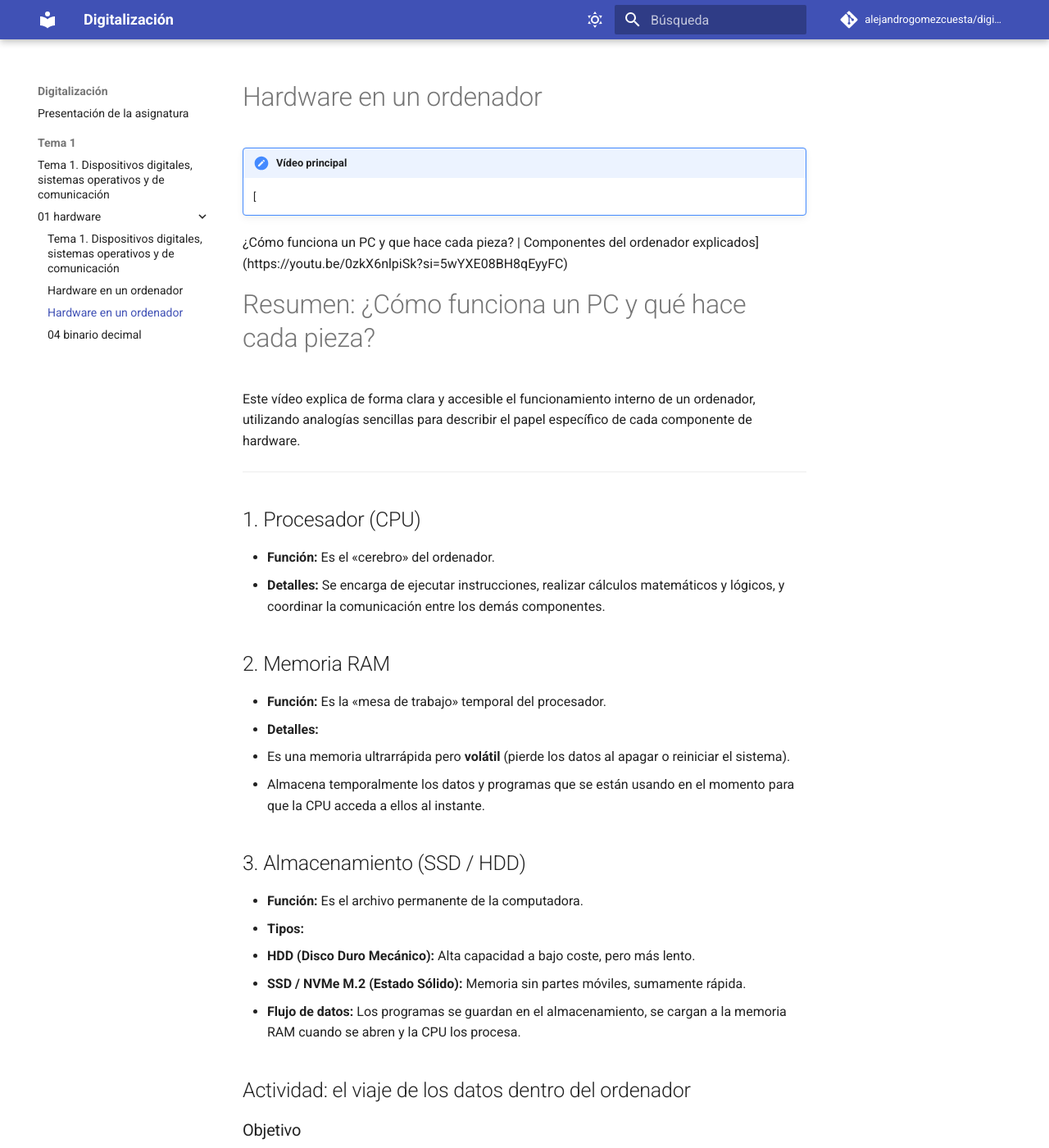
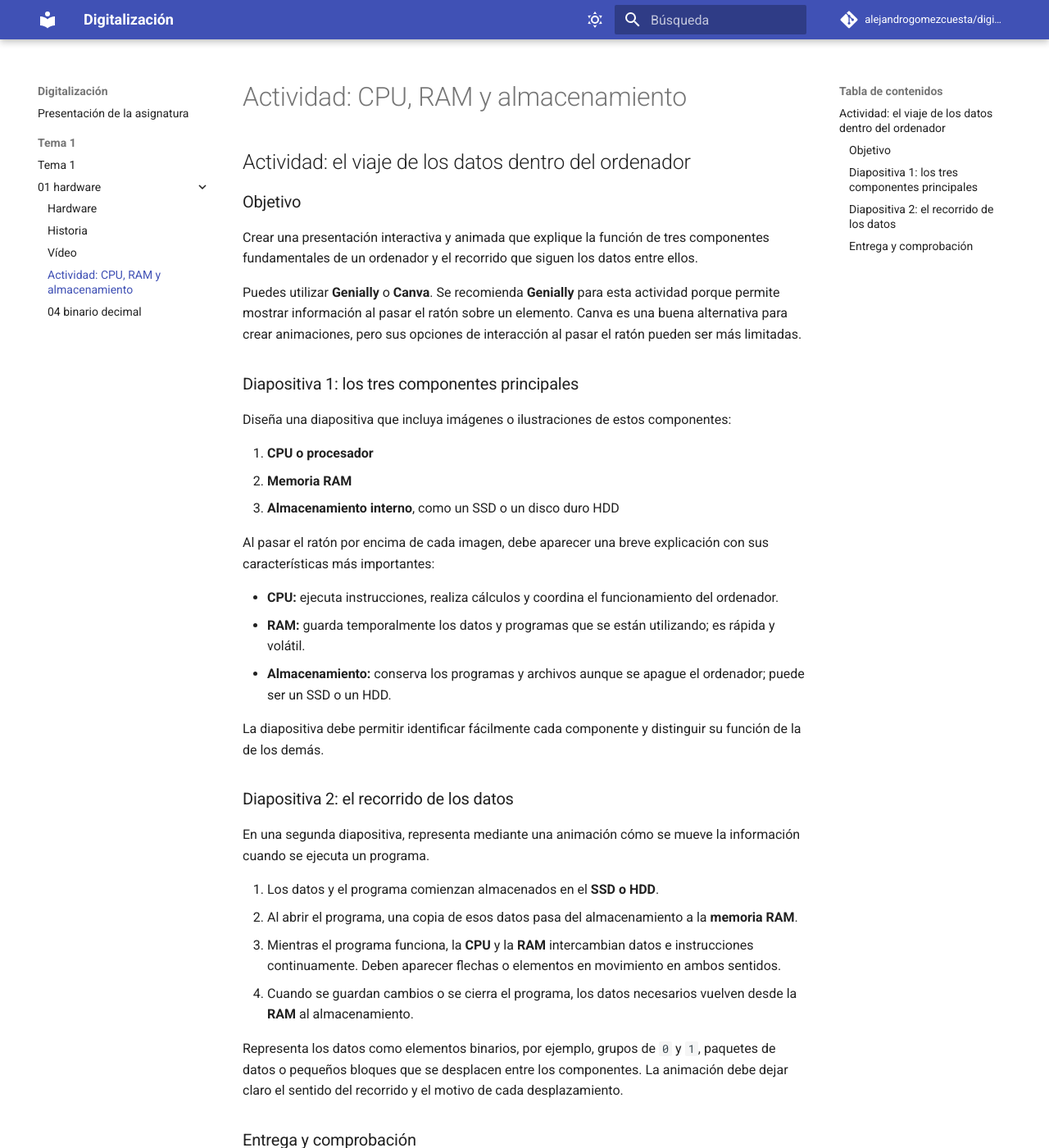
Before and after one commit to alejandrogomezcuesta/digitalizacion, an MkDocs documentation site: the page built from docs/tema 1/01-hardware/03-hardware-1-animacion.md, in a window 1280 px wide and 1400 px high. Shown: the whole window at 82% size. Built offline with MkDocs 1.6.1 and Material for MkDocs 9.7.7, drawn with Linux system fonts in a browser that asks for light colours; comment, search, counter and statistics services are not loaded.

Commit message:
arreglar títulos

```diff
--- a/docs/tema 1/01-hardware/01-historia.md
+++ b/docs/tema 1/01-hardware/01-historia.md
@@ -1,4 +1,4 @@
-# Tema 1. Dispositivos digitales, sistemas operativos y de comunicación
+# Historia
 
 !!! important "Vídeo principal"
     [Ver el vídeo de la historia de la Computación](https://www.youtube.com/watch?v=1WZzzVOw2d4&authuser=0)
--- a/docs/tema 1/01-hardware/02-hardware-1.md
+++ b/docs/tema 1/01-hardware/02-hardware-1.md
@@ -1,8 +1,7 @@
-# Hardware en un ordenador
+# Vídeo
 
 !!! important "Vídeo principal"
-    [
-¿Cómo funciona un PC y que hace cada pieza? | Componentes del ordenador explicados](https://youtu.be/0zkX6nlpiSk?si=5wYXE08BH8qEyyFC)
+    [¿Cómo funciona un PC y que hace cada pieza? | Componentes del ordenador explicados](https://youtu.be/0zkX6nlpiSk?si=5wYXE08BH8qEyyFC)
 
 # Resumen: ¿Cómo funciona un PC y qué hace cada pieza?
 
--- a/docs/tema 1/01-hardware/03-hardware-1-animacion.md
+++ b/docs/tema 1/01-hardware/03-hardware-1-animacion.md
@@ -1,31 +1,4 @@
-# Hardware en un ordenador
-
-!!! important "Vídeo principal"
-    [
-¿Cómo funciona un PC y que hace cada pieza? | Componentes del ordenador explicados](https://youtu.be/0zkX6nlpiSk?si=5wYXE08BH8qEyyFC)
-
-# Resumen: ¿Cómo funciona un PC y qué hace cada pieza?
-
-Este vídeo explica de forma clara y accesible el funcionamiento interno de un ordenador, utilizando analogías sencillas para describir el papel específico de cada componente de hardware.
-
----
-
-## 1. Procesador (CPU)
-* **Función:** Es el «cerebro» del ordenador.
-* **Detalles:** Se encarga de ejecutar instrucciones, realizar cálculos matemáticos y lógicos, y coordinar la comunicación entre los demás componentes.
-
-## 2. Memoria RAM
-* **Función:** Es la «mesa de trabajo» temporal del procesador.
-* **Detalles:**
-  * Es una memoria ultrarrápida pero **volátil** (pierde los datos al apagar o reiniciar el sistema).
-  * Almacena temporalmente los datos y programas que se están usando en el momento para que la CPU acceda a ellos al instante.
-
-## 3. Almacenamiento (SSD / HDD)
-* **Función:** Es el archivo permanente de la computadora.
-* **Tipos:**
-  * **HDD (Disco Duro Mecánico):** Alta capacidad a bajo coste, pero más lento.
-  * **SSD / NVMe M.2 (Estado Sólido):** Memoria sin partes móviles, sumamente rápida.
-* **Flujo de datos:** Los programas se guardan en el almacenamiento, se cargan a la memoria RAM cuando se abren y la CPU los procesa.
+# Actividad: CPU, RAM y almacenamiento
 
 ## Actividad: el viaje de los datos dentro del ordenador
 
```
Also changed, not shown: docs/tema 1/01-hardware/04-binario-decimal.md (+1 -0 lines), docs/tema 1/01-hardware/index.md (added, +1 -0 lines), docs/tema 1/index.md (+3 -1 lines).
